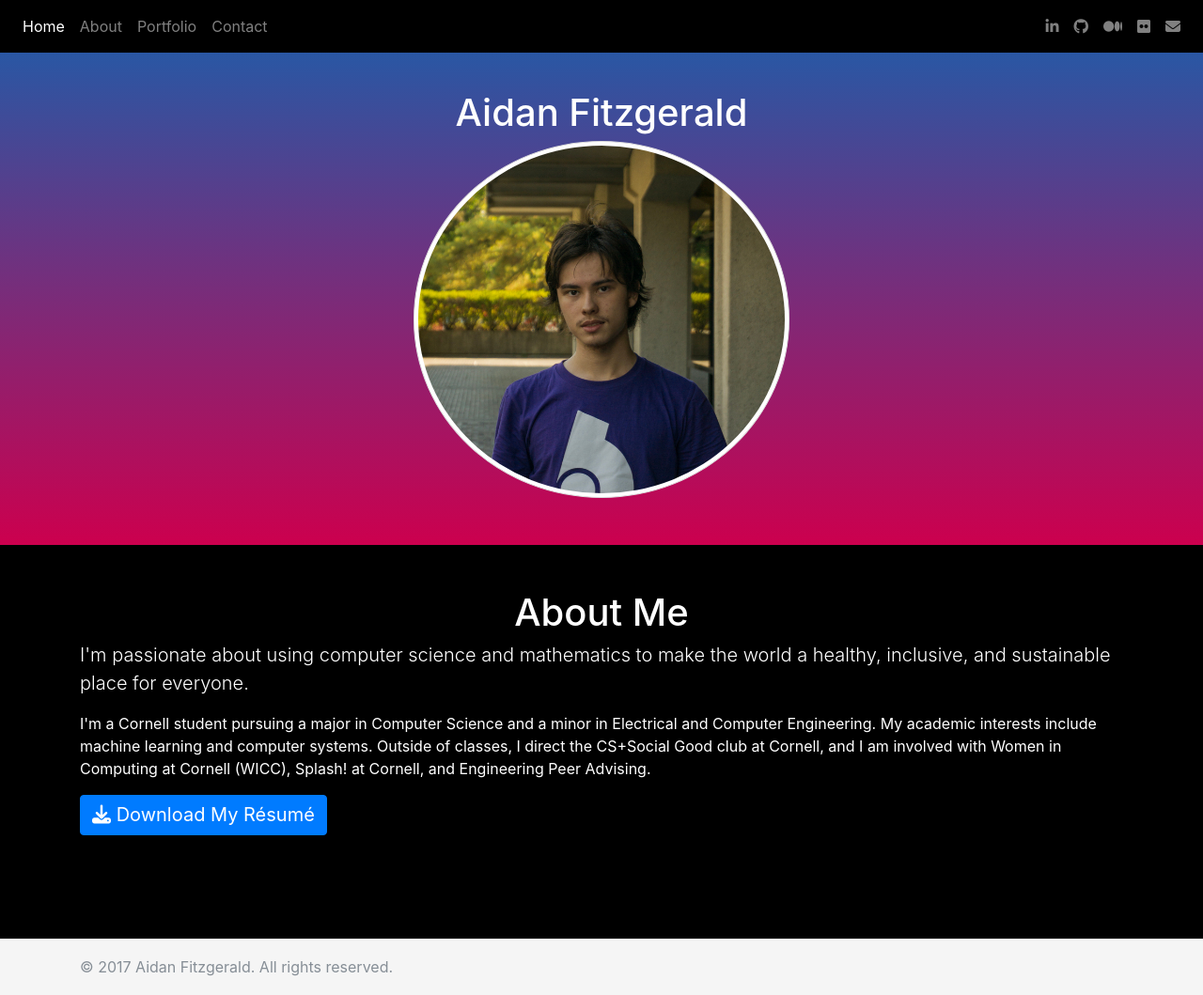
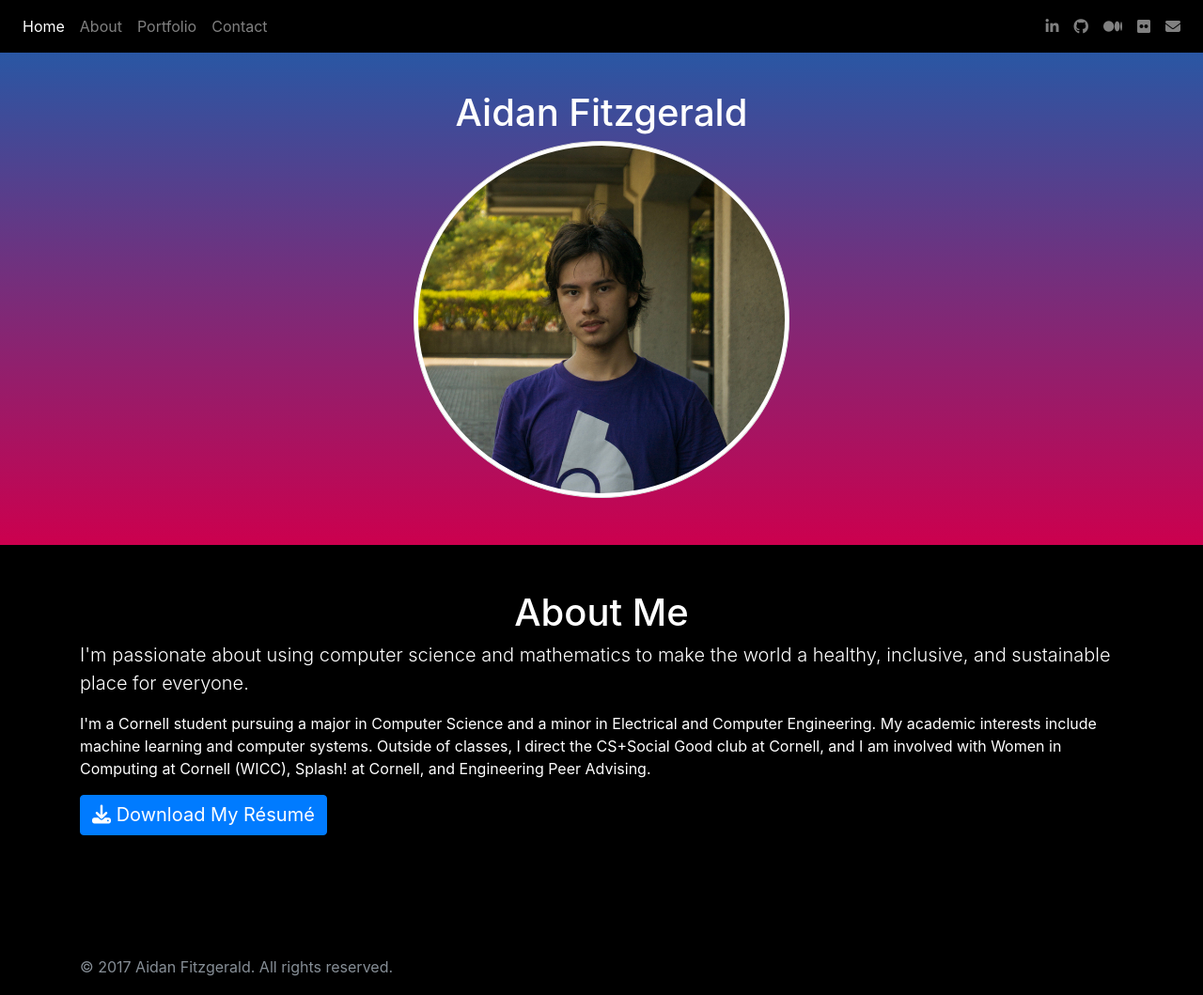
Before and after one commit to aidan-fitz/aidan-fitz.com, a Jekyll site: the page built from index.md, in a window 1280 px wide and 1059 px high. Shown: the whole window at 94% size. Built offline with Jekyll 4.4.1, drawn with Linux system fonts in a browser that asks for light colours; nearby versions of some CDN libraries.

Commit message:
footer black bg

```diff
--- a/css/style.scss
+++ b/css/style.scss
@@ -42,7 +42,8 @@ footer {
   /* Set the fixed height of the footer here */
   height: 60px;
   line-height: 60px; /* Vertically center the text there */
-  background-color: #f5f5f5;
+  background-color: black;
+  color: white;
 }
 
 // Gradient mixin that supports all browsers
```
